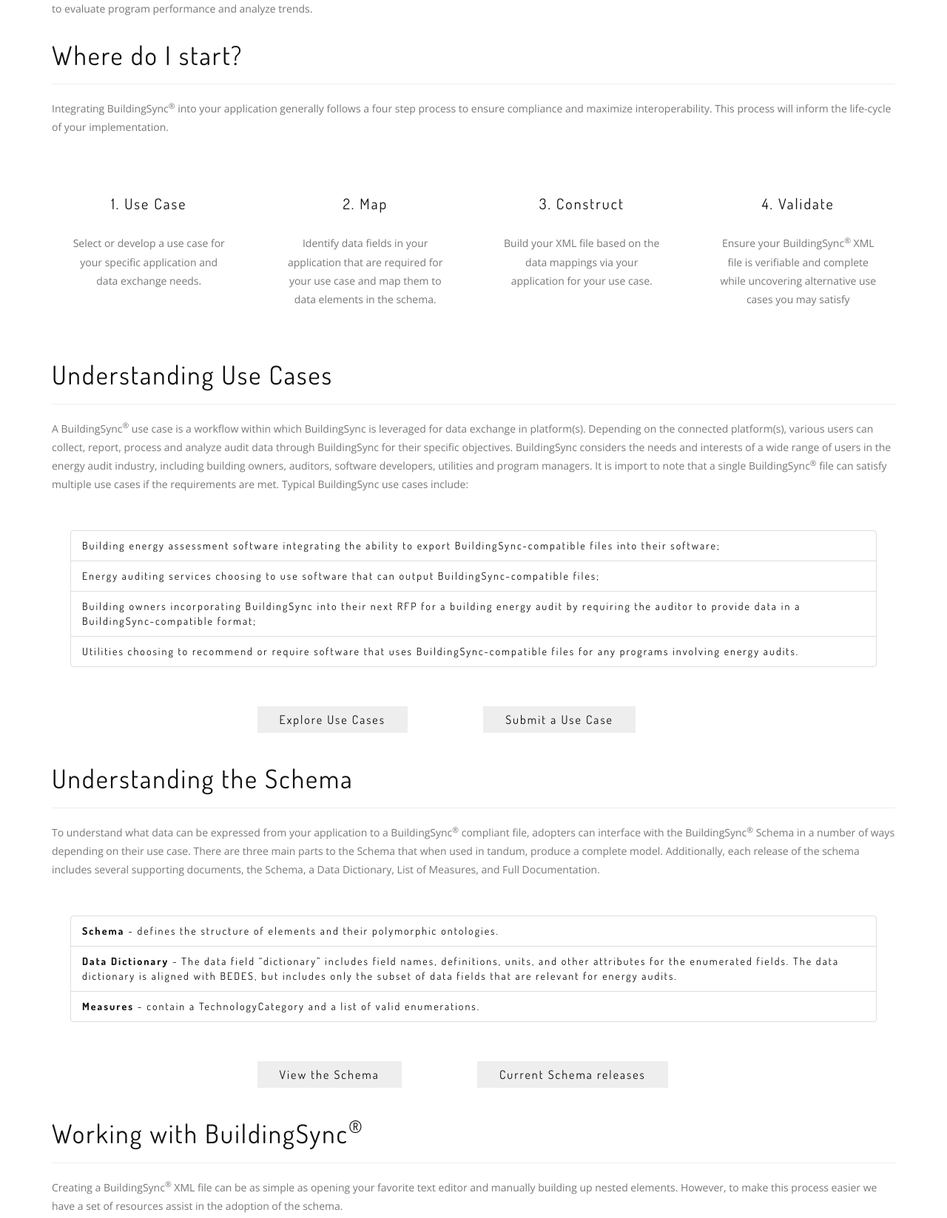
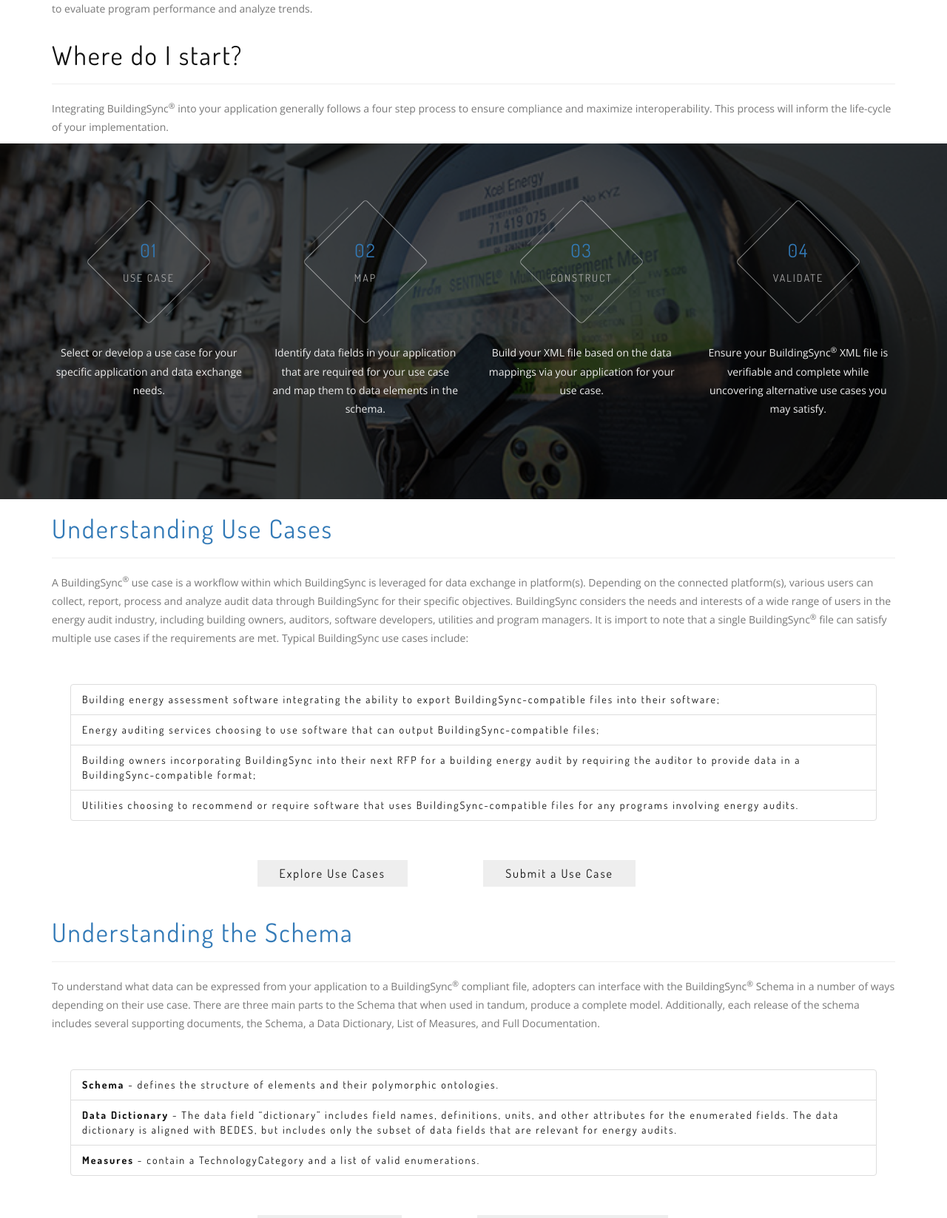
Before and after one commit to BuildingSync/BuildingSync-website, a Django app: page /implementers in a window 1280 px wide. Shown: the part 289-1936 px from the top of the page at 74% size. Run offline with Django 3.2, Linux system fonts and the light colour scheme; parts of the project's set-up code (start-up, migrations or seed data) failed here and were passed over; some libraries are stand-ins or nearby versions.

Commit message:
feat: add process class and jump links

```diff
--- a/bsyncviewer/static/css/overrides.css
+++ b/bsyncviewer/static/css/overrides.css
@@ -60,8 +60,7 @@
 }
 
 .process {
-  background-blend-mode: overlay;
-  background: rgba(59,166,221,.7);
+    background-image: url(../img/48963-2.jpg);
 }
 
 .clients {
--- a/bsyncviewer/templates/implementers.html
+++ b/bsyncviewer/templates/implementers.html
@@ -25,38 +25,81 @@
                 to ensure compliance and maximize interoperability. This process will inform the life-cycle of your
                 implementation.
             </p>
-            <div class="row">
-                <!-- hero-item -->
-                <div class="hero-item col-md-3 text-center">
-                    <div class="hero-item-content">
-                        <h5>1. Use Case</h5>
-                        <p>Select or develop a use case for your specific application and data exchange needs.</p>
-                    </div>
-                </div>
-                <div class="hero-item col-md-3 text-center">
-                    <div class="hero-item-content">
-                        <h5>2. Map</h5>
-                        <p>Identify data fields in your application that are required for your use case and map them to
-                            data elements in the schema.</p>
-                    </div>
-                </div>
-
-                <div class="hero-item col-md-3 text-center">
-                    <div class="hero-item-content">
-                        <h5> 3. Construct</h5>
-                        <p>Build your XML file based on the data mappings via your application for your use case.</p>
-                    </div>
-                </div>
-
-                <div class="hero-item col-md-3 text-center">
-                    <div class="hero-item-content">
-                        <h5>4. Validate</h5>
-                        <p>Ensure your BuildingSync<sup>®</sup> XML file is verifiable and complete while uncovering
-                            alternative use cases you may satisfy</p>
-                    </div>
+        </div>
+        <section class="process section-padding">
+            <div class="container">
+                <div class="row">
+                    <!-- number items -->
+                    <a href="#use_case">
+                        <div class="col-md-3 col-sm-6">
+                            <div class="items text-center">
+                                <div class="item-title">
+                                    <div class="item-rotate">
+                                        <h5>01</h5>
+                                        <h6>Use Case</h6>
+                                    </div>
+                                </div>
+                                <div class="item-content">
+                                    <p>Select or develop a use case for your specific application and data exchange
+                                        needs.</p>
+                                </div>
+                            </div>
+                        </div>
+                    </a>
+                    <a href="#map">
+                        <div class="col-md-3 col-sm-6">
+                            <div class="items text-center">
+                                <div class="item-title">
+                                    <div class="item-rotate">
+                                        <h5>02</h5>
+                                        <h6>Map</h6>
+                                    </div>
+                                </div>
+                                <div class="item-content">
+                                    <p>Identify data fields in your application that are required for your use case and
+                                        map
+                                        them to data elements in the schema.</p>
+                                </div>
+                            </div>
+                        </div>
+                    </a>
+                    <a href="#construct">
+                        <div class="col-md-3 col-sm-6">
+                            <div class="items text-center">
+                                <div class="item-title">
+                                    <div class="item-rotate">
+                                        <h5>03</h5>
+                                        <h6>Construct</h6>
+                                    </div>
+                                </div>
+                                <div class="item-content">
+                                    <p>Build your XML file based on the data mappings via your application for your use
+                                        case.</p>
+                                </div>
+                            </div>
+                        </div>
+                    </a>
+                    <a href="#validate">
+                        <div class="col-md-3 col-sm-6">
+                            <div class="items text-center">
+                                <div class="item-title">
+                                    <div class="item-rotate">
+                                        <h5>04</h5>
+                                        <h6>Validate</h6>
+                                    </div>
+                                </div>
+                                <div class="item-content">
+                                    <p>Ensure your BuildingSync<sup>®</sup> XML file is verifiable and complete while
+                                        uncovering
+                                        alternative use cases you may satisfy.</p>
+                                </div>
+                            </div>
+                        </div>
                 </div>
             </div>
-            <h3>Understanding Use Cases</h3>
+        </section>
+        <div class="container">
+            <a id="use_case"><h3>Understanding Use Cases</h3></a>
             <hr>
             <p> A BuildingSync<sup>®</sup> use case is a workflow within which BuildingSync is leveraged for data
                 exchange in platform(s). Depending on the connected platform(s), various users can collect, report,
@@ -89,7 +132,7 @@
 
             </div>
 
-            <h3>Understanding the Schema</h3>
+            <a id="map"><h3>Understanding the Schema</h3></a>
             <hr>
             <p>To understand what data can be expressed from your application to a BuildingSync<sup>®</sup> compliant
                 file, adopters can interface with the BuildingSync<sup>®</sup> Schema in a number of ways depending on
@@ -114,7 +157,7 @@
                 <a class="button btn-bg-light col-md-offset-3" href="/dictionary">View the Schema</a>
                 <a class="button btn-bg-light col-md-offset-1" href="/releases">Current Schema releases</a>
             </div>
-            <h3>Working with BuildingSync<sup>®</sup></h3>
+            <a id="construct"><h3>Working with BuildingSync<sup>®</sup></h3></a>
             <hr>
             <p>Creating a BuildingSync<sup>®</sup> XML file can be as simple as opening your favorite text editor and
                 manually building up nested elements. However, to make this process easier we have a set of resources
@@ -137,7 +180,7 @@
                 <a href="https://docs.python.org/3/library/xml.etree.elementtree.html">XML
                     python module</a> or the </a><a href="https://lxml.de/">lxml python package.</a>
             </p>
-            <h3>Validation</h3>
+            <a id="validate"><h3>Validation</h3></a>
             <hr>
             <p>BuildingSync<sup>®</sup> uses <a href="https://schematron.com/">Schematron</a> as the assertion engine
                 for validating against specific use cases. Each use case is paired with a Schematron file defining it's
@@ -148,12 +191,15 @@
                 Simply upload the file you wish to validate and select the use case you would like to validate against.
                 Similarly, if you would like to programmatically validate your file, you can hit the Selection Tool API
                 endpoint documented <a href="https://github.com/BuildingSync/selection-tool#validator-api">here</a>.</p>
-            <p style="padding-bottom: 2em">If you need to validate a file that does not currently fit your use case, you can use the <a
-                    href="https://github.com/BuildingSync/TestSuite">TestSuite</a> to create, validate, and modify your
+            <p style="padding-bottom: 2em">If you need to validate a file that does not currently fit your use case, you
+                can use the <a
+                        href="https://github.com/BuildingSync/TestSuite">TestSuite</a> to create, validate, and modify
+                your
                 Schematron files
 
             </p>
         </div>
+        </div>
     </section>
     <!-- ====== End hero ======  -->
 {% endblock content %}
```
